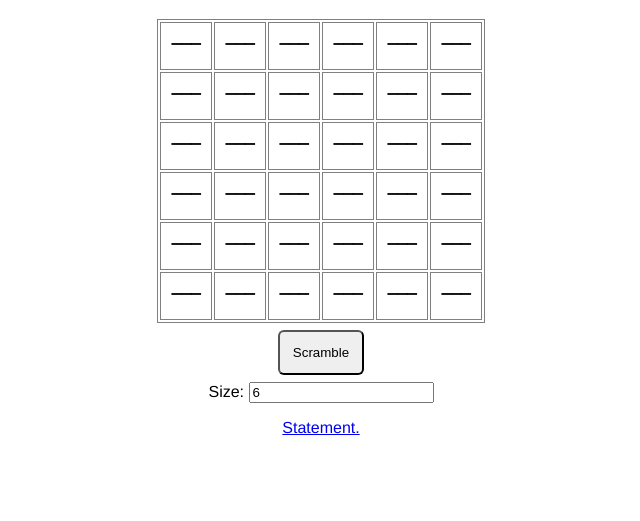
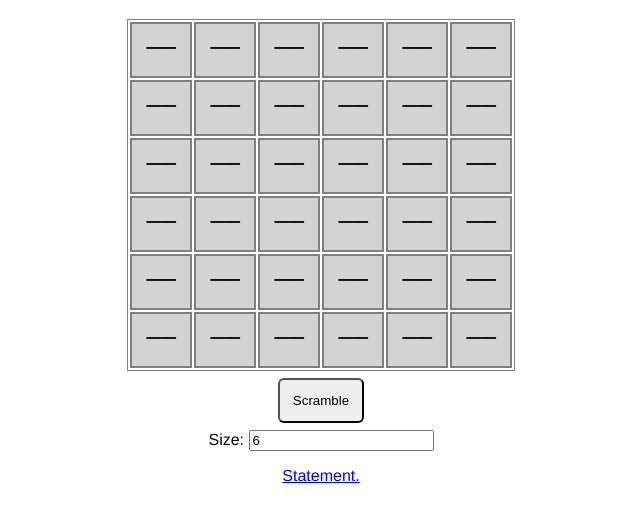
Before and after one commit to juli4nb4dillo/turnswitch, a plain HTML site: page turnswitch.html in a window 1280 px wide. Shown: the part 69-590 px from the top of the page, without its empty margins (319-959 px from the left). Drawn offline with Linux system fonts and the light colour scheme.

Commit message:
:pick: ui

```diff
--- a/turnswitch.html
+++ b/turnswitch.html
@@ -22,9 +22,10 @@
             }
 
             #table td {
-                width: 3em;
-                height: 3em;
-                border: 1px gray solid;
+                width: 3.5em;
+                height: 3.5em;
+                border: 2px gray solid;
+                background-color: lightgray;
                 margin: 0;
             }
 
```
Also changed, not shown: index.html (+6 -0 lines).
